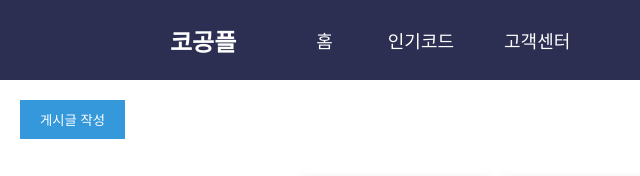
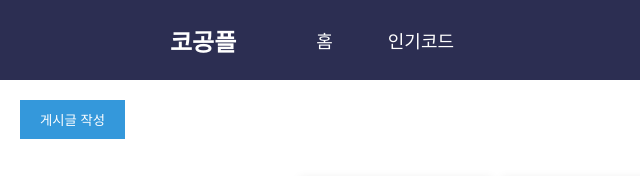
Before and after one commit to Shinhyeonghoon/Shinhyeonghoon.github.io, a plain HTML site: page index.html in a window 1280 px wide. Shown: the top 176 px of the page, 0-640 px from the left. Drawn offline with Linux system fonts and the light colour scheme.

Commit message:
Update index.html

```diff
--- a/index.html
+++ b/index.html
@@ -13,7 +13,6 @@
             <div class="menu">
                 <span style="margin: 0px 30px;"><a href="index.html">홈</a></span>
                 <span style="margin-right:30px; margin-left: 5px;"><a href="#">인기코드</a></span>
-                <a href="#">고객센터</a>
             </div>
             <div class="login"><a href="login.html">⊙</a></div>
         </div>
```
